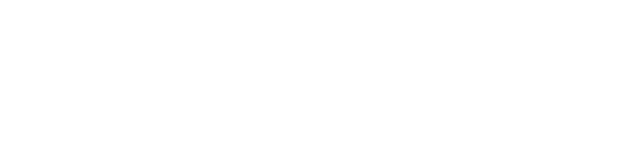
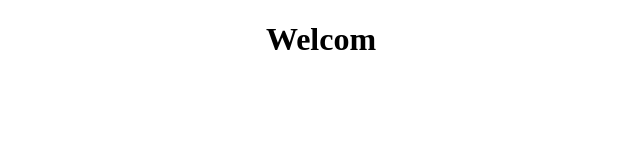
Before and after one commit to omertalib/Lecture0, a plain HTML site: page index.html in a window 1280 px wide. Shown: the whole page, without its empty margins (319-959 px from the left). Drawn offline with Linux system fonts and the light colour scheme.

Commit message:
stlye testing

```diff
--- a/index.css
+++ b/index.css
@@ -0,0 +1,3 @@
+h1{
+  text-align: center;
+}
--- a/index.html
+++ b/index.html
@@ -2,9 +2,11 @@
 <html>
 <head>
   <title>Home Page</title>
+  <link href="index.css" rel="stylesheet" type="text/css">
 </head>
 <body>
   <header>
+    <h1>Welcom</h1>
   </header>
 </body>
 </html>
```
